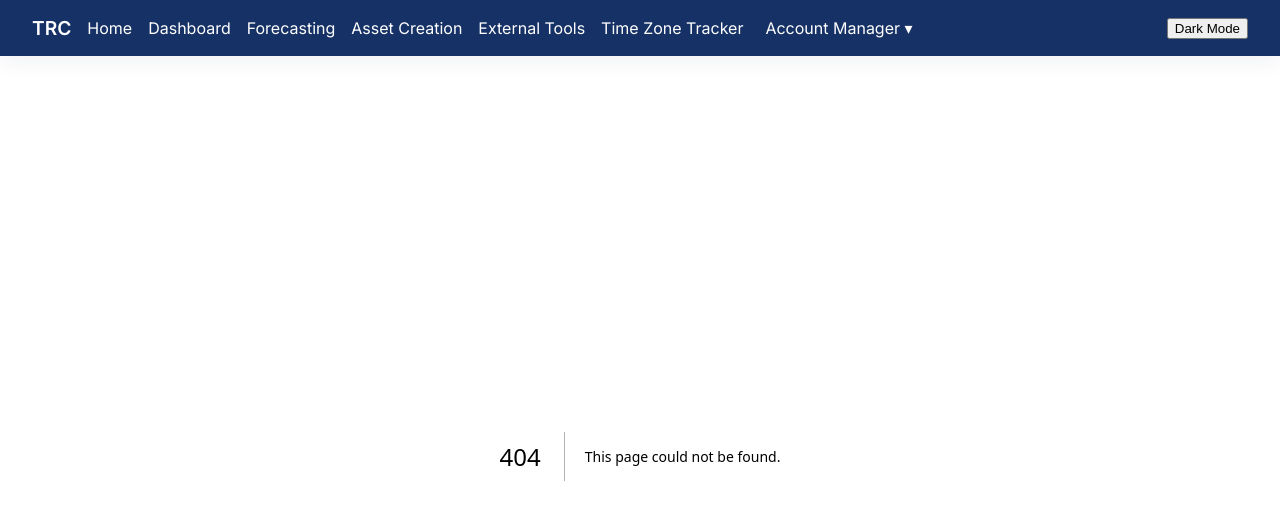
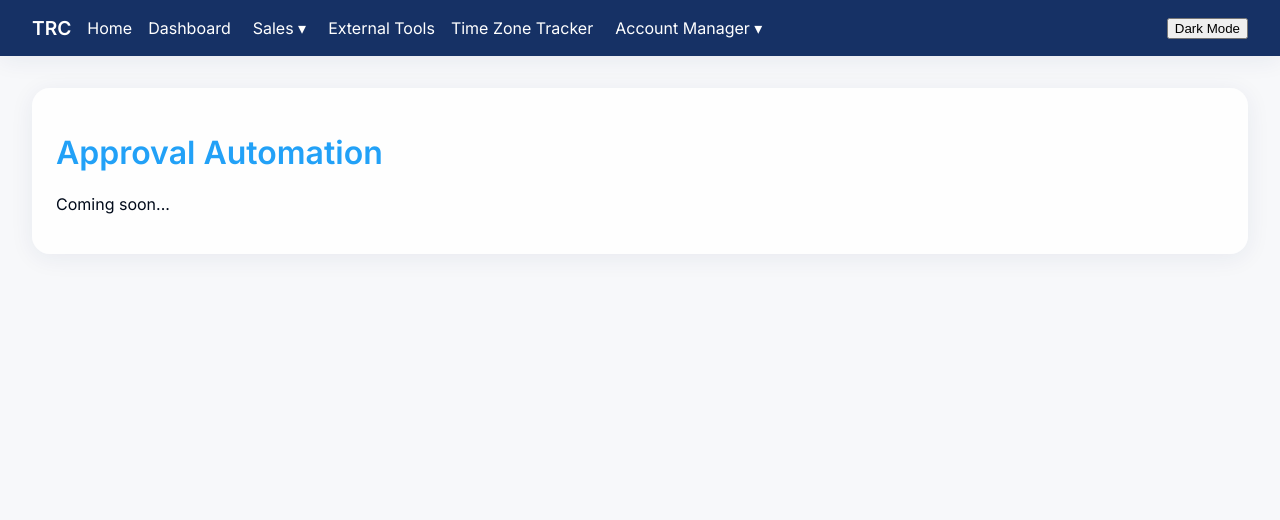
Before and after one commit to TomSumner28/merchant-data, a Next.js app: page /approval-automation in a window 1280 px wide. Before the commit this address had no page. Shown: the top 520 px of the page. Built offline with nearby package versions, Linux system fonts and the light colour scheme.

Commit message:
Add Sales dropdown and rename automation page

```diff
--- a/pages/_app.js
+++ b/pages/_app.js
@@ -16,6 +16,7 @@ function MyApp({ Component, pageProps }) {
   }, [darkMode])
 
   const [amOpen, setAmOpen] = useState(false)
+  const [salesOpen, setSalesOpen] = useState(false)
 
   return (
     <>
@@ -23,16 +24,24 @@ function MyApp({ Component, pageProps }) {
         <span className="logo">TRC</span>
         <Link href="/">Home</Link>
         <Link href="/dashboard">Dashboard</Link>
-        <a href="https://forecasting.therewardcollection.com" target="_blank" rel="noopener noreferrer">Forecasting</a>
-        <Link href="/asset-creation">Asset Creation</Link>
-        <Link href="/external-tools">External Tools</Link>
-        <Link href="/time-zone-tracker">Time Zone Tracker</Link>
         <div className="dropdown">
+          <button onClick={() => setSalesOpen(!salesOpen)} className="dropbtn">Sales ▾</button>
+          {salesOpen && (
+            <div className="dropdown-menu">
+              <Link href="/sales">Sales Home</Link>
+              <a href="https://forecasting.therewardcollection.com" target="_blank" rel="noopener noreferrer">Forecasting</a>
+            </div>
+          )}
+        </div>
+       <Link href="/external-tools">External Tools</Link>
+       <Link href="/time-zone-tracker">Time Zone Tracker</Link>
+       <div className="dropdown">
           <button onClick={() => setAmOpen(!amOpen)} className="dropbtn">Account Manager ▾</button>
           {amOpen && (
             <div className="dropdown-menu">
-              <Link href="/automation-approvals">Automation Approvals</Link>
+              <Link href="/approval-automation">Approval Automation</Link>
               <Link href="/rpf-automation">RPF Automation</Link>
+              <Link href="/asset-creation">Asset Creation</Link>
             </div>
           )}
         </div>
--- a/pages/automation-approvals.js
+++ b/pages/approval-automation.js
@@ -1,8 +1,8 @@
-export default function AutomationApprovals() {
+export default function ApprovalAutomation() {
   return (
     <div className="content">
       <div className="card">
-        <h1 style={{color: 'var(--accent)'}}>Automation Approvals</h1>
+        <h1 style={{color: 'var(--accent)'}}>Approval Automation</h1>
         <p>Coming soon...</p>
       </div>
     </div>
```
Also changed, not shown: pages/sales.js (added, +10 -0 lines).
